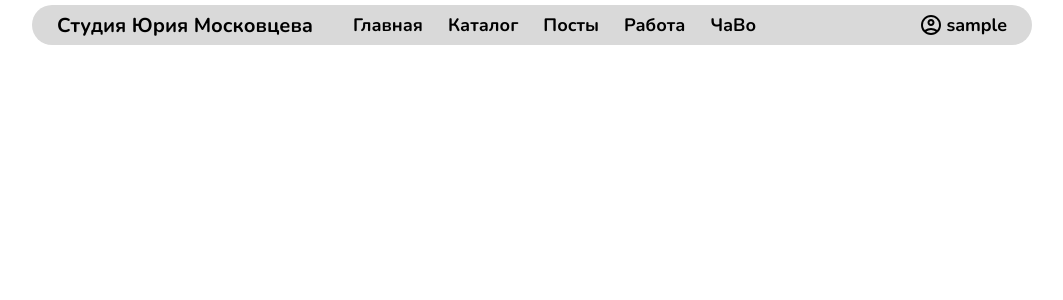
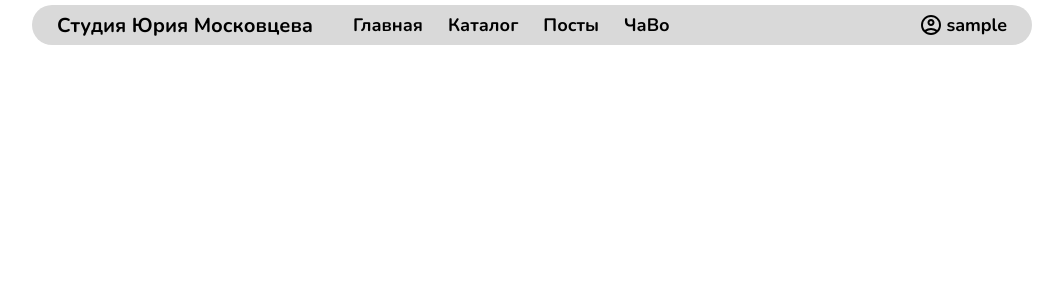
Before and after one commit to Yurden-MSKV/yurden_studio, a Django app: page /post/ in a window 1280 px wide. Shown: the top 300 px of the page, without its empty margins (108-1171 px from the left). Run offline with Django 5.2, Linux system fonts and the light colour scheme; the visitor is signed in with stand-in values (Sample User, id 1); data comes from the database, SQL or seed files in the repository; data that the repository does not hold is empty; some libraries are stand-ins or nearby versions; some web fonts are replaced.

Commit message:
Скрыл на время вкладку «Работа».

```diff
--- a/templates/top_panel.html
+++ b/templates/top_panel.html
@@ -106,11 +106,11 @@
                                         Посты
                                     </div>
                                 </a>
-                                <a class="top_panel_button" href="#">
-                                    <div class="button_block">
-                                        Работа
-                                    </div>
-                                </a>
+{#                                <a class="top_panel_button" href="#">#}
+{#                                    <div class="button_block">#}
+{#                                        Работа#}
+{#                                    </div>#}
+{#                                </a>#}
                                 <a class="top_panel_button" href="{% url 'info' %}">
                                     <div class="button_block">
                                         ЧаВо
@@ -229,11 +229,11 @@
                                 <p>Посты</p>
                             </div>
                         </a>
-                        <a class="top_panel_button" href="#">
-                            <div class="button_block">
-                                <p>Работа</p>
-                            </div>
-                        </a>
+{#                        <a class="top_panel_button" href="#">#}
+{#                            <div class="button_block">#}
+{#                                <p>Работа</p>#}
+{#                            </div>#}
+{#                        </a>#}
                         <a class="top_panel_button" href="{% url 'info' %}">
                             <div class="button_block">
                                 <p>ЧаВо</p>
```
